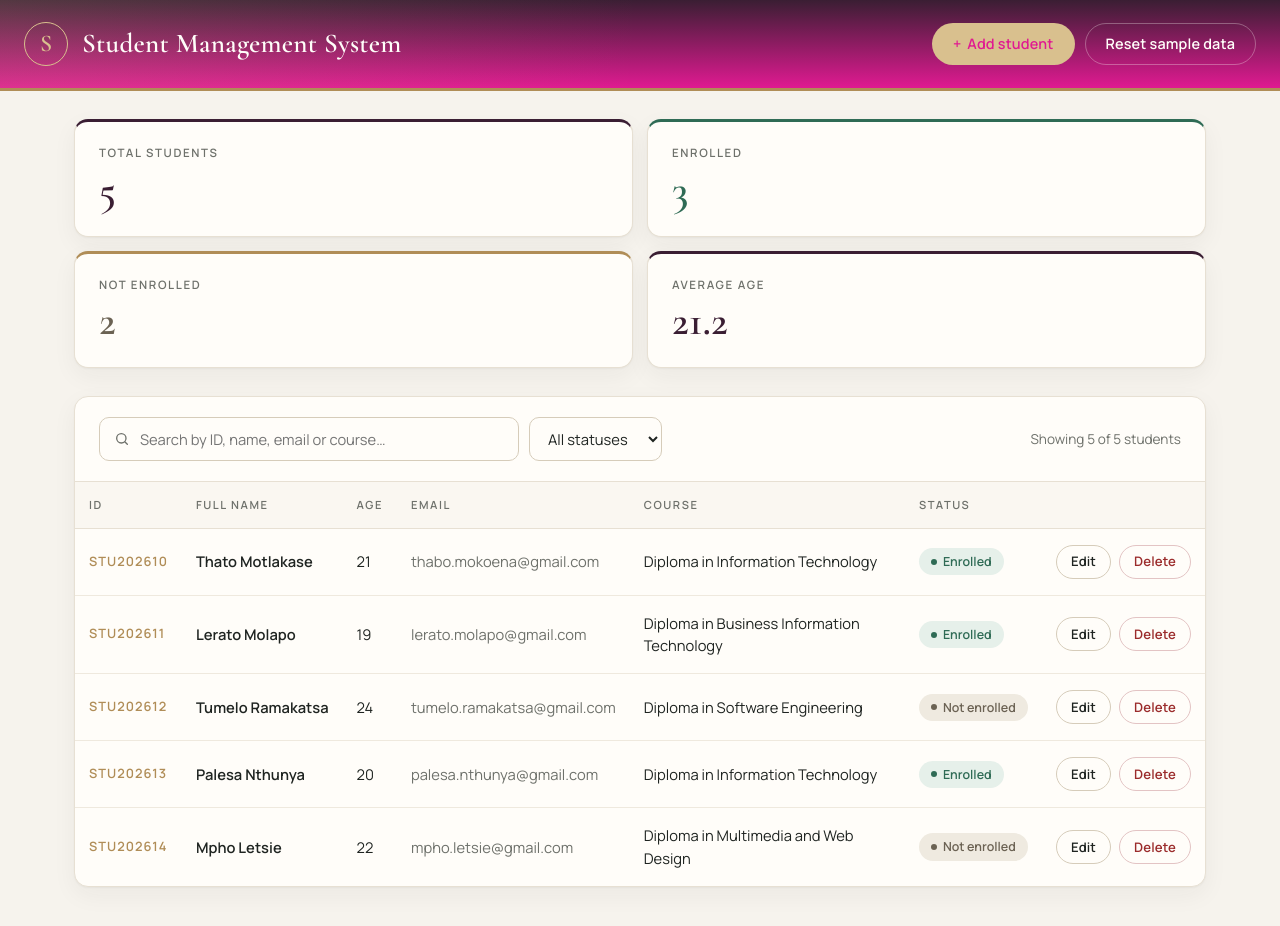
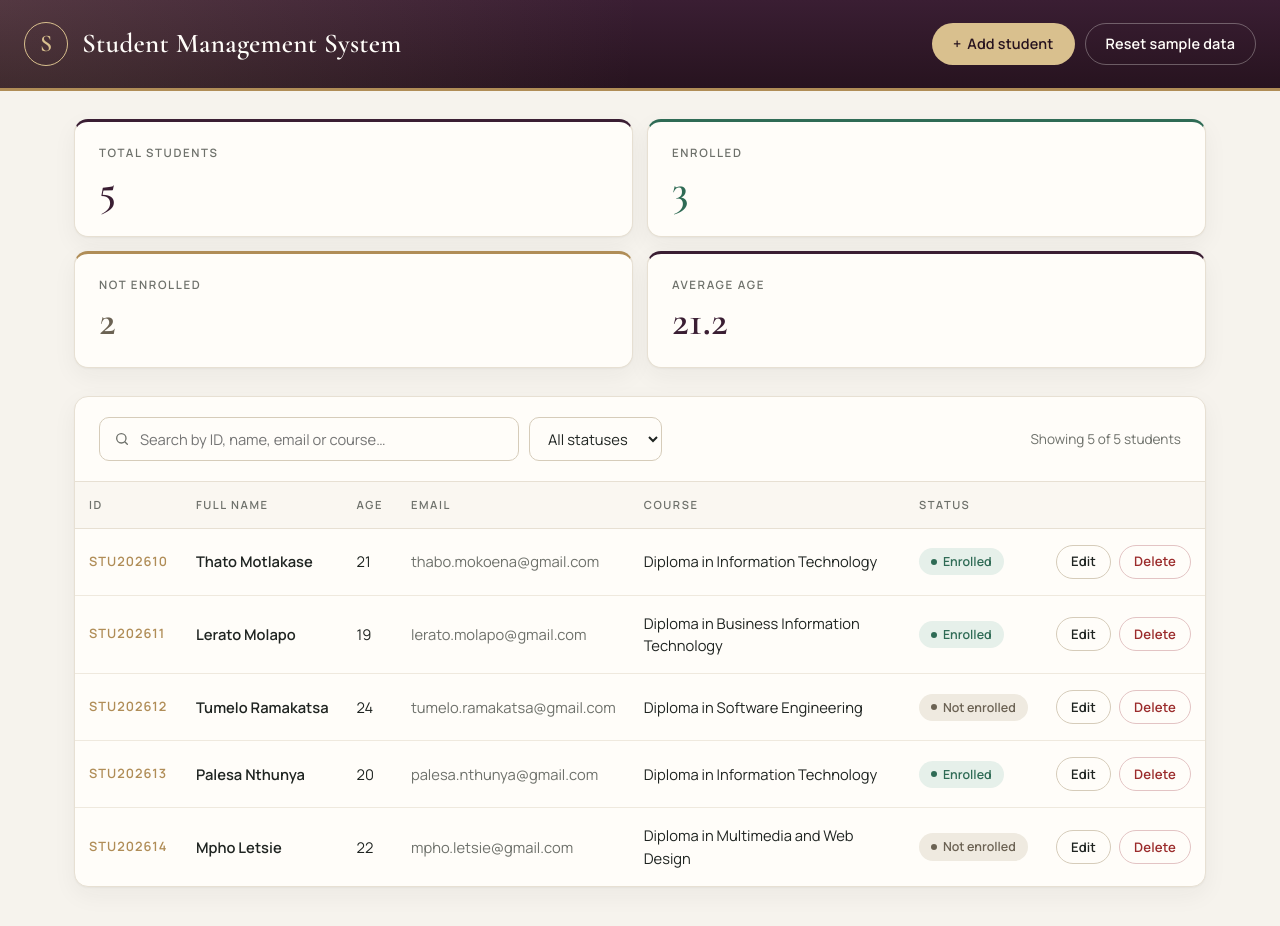
Before and after one commit to nokakarabo2-tech/management, a React (Vite) app: page / in a window 1280 px wide. Shown: the top 926 px of the page. Built offline with nearby package versions, Linux system fonts and the light colour scheme.

Commit message:
latest changes

```diff
--- a/src/App.css
+++ b/src/App.css
@@ -7,9 +7,9 @@
 
 :root {
   /* Palette */
-  --emerald-900: #e01a91;
+  --emerald-900: #27131f;
   --emerald-800: #3a1e33;
-  --emerald-700: #c41e84;
+  --emerald-700: #502841;
   --emerald-100: #e5eee9;
   --brass: #b08d57;
   --brass-light: #d9c08e;
```
